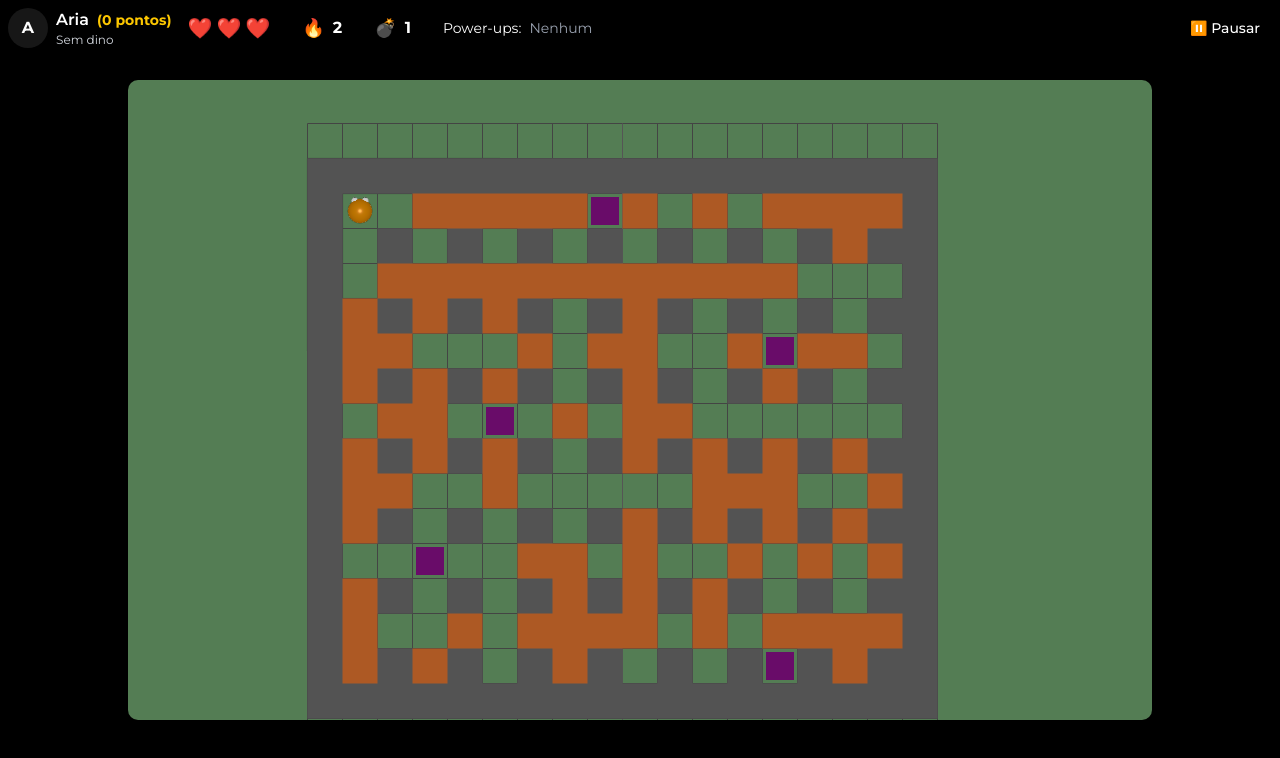
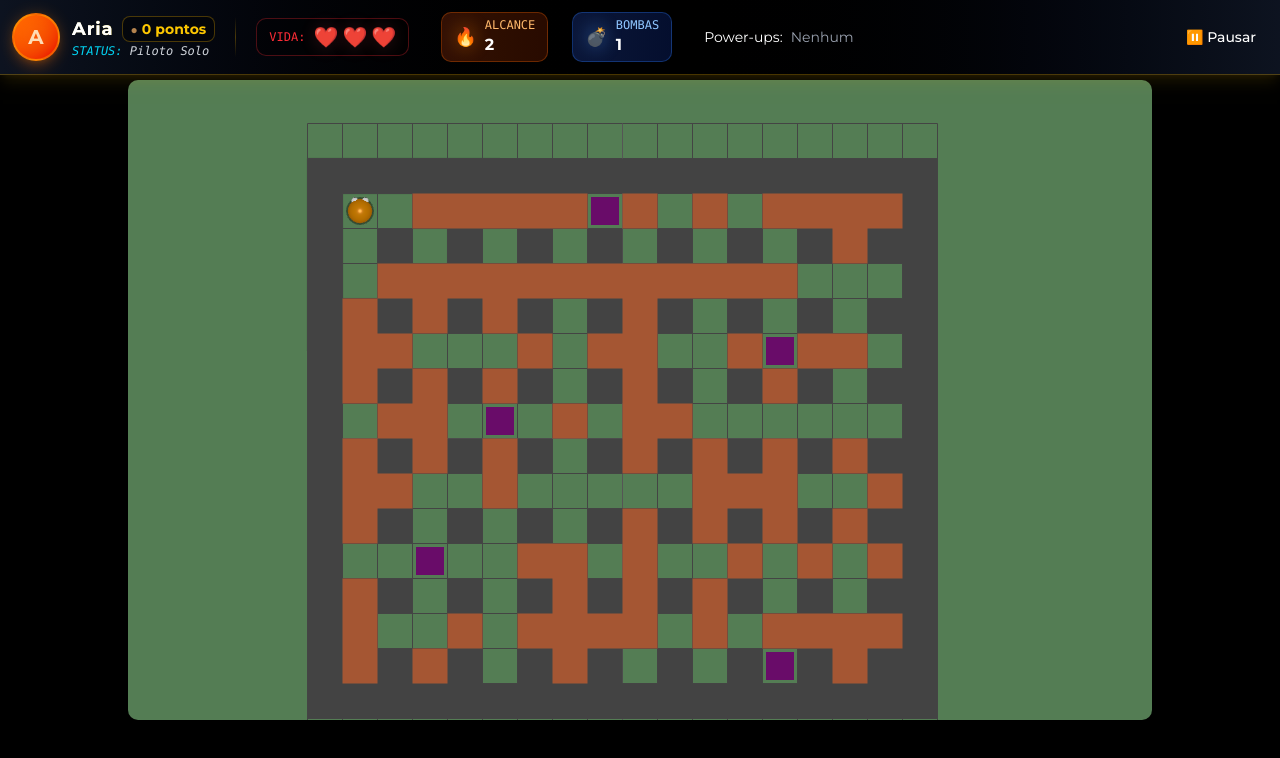
Before and after one commit to alexjou/bombriders, a React (Vite) app: page /game in a window 1280 px wide. Both pictures are taken after a click on the button "Iniciar Jogo". Shown: the top 758 px of the page. Built offline with nearby package versions, Linux system fonts and the light colour scheme.

Commit message:
melhorando layout

```diff
--- a/src/game/components/ui/GameHUD.jsx
+++ b/src/game/components/ui/GameHUD.jsx
@@ -26,56 +26,87 @@ const GameHUD = ({ player, onPause }) => {
   }, [player.score, prevScore]);
   return (
     <div className="fixed inset-0 pointer-events-none">
-      {/* Barra superior com informações do jogador */}
-      <div className="absolute top-0 left-0 right-0 bg-black bg-opacity-50 p-2 flex justify-between items-center">
+      {/* Barra superior com informações do jogador - Nova UI temática */}
+      <div className="absolute top-0 left-0 right-0 bg-gradient-to-r from-gray-900/80 via-black/90 to-gray-900/80 backdrop-blur-sm p-3 border-b border-yellow-500/30 shadow-lg shadow-yellow-500/10 flex justify-between items-center">
         <div className="flex items-center gap-4">
-          {/* Personagem com Score */}
-          <div className="flex items-center gap-2">
-            <div className="w-10 h-10 rounded-full bg-primary flex items-center justify-center text-white font-bold">
-              {player.character.charAt(0)}
+          {/* Personagem com Score - Design futurista */}
+          <div className="flex items-center gap-3">
+            <div className="w-12 h-12 rounded-full bg-gradient-to-br from-orange-500 to-red-600 flex items-center justify-center text-white font-bold relative border-2 border-yellow-400/40 shadow-lg shadow-orange-500/20">
+              <span className="text-xl">{player.character.charAt(0)}</span>
+              {/* Efeito de brilho */}
+              <div className="absolute inset-0 rounded-full bg-orange-400 opacity-30 blur-sm"></div>
             </div>
             <div>
               <div className="flex items-center gap-2">
-                <span className="text-white font-semibold">{player.character}</span>
-                <span className="text-yellow-400 font-bold text-sm relative">
-                  ({player.score} pontos)
+                <span className="text-white font-bold text-lg tracking-wider bg-clip-text text-transparent bg-gradient-to-r from-yellow-100 to-yellow-300">
+                  {player.character}
+                </span>
+                <span className="text-yellow-400 font-bold text-sm bg-black/40 px-2 py-0.5 rounded-md border border-yellow-500/30 relative">
+                  <span className="text-xs text-orange-300 mr-1 opacity-70">●</span>
+                  {player.score} pontos
                   {/* Animação quando o score aumenta */}
                   {showScoreAnimation && (
-                    <span className="absolute -top-5 -right-2 text-green-400 font-bold animate-bounce">
+                    <span className="absolute -top-5 -right-2 text-green-400 font-bold animate-bounce px-2 py-0.5 bg-black/60 rounded-md">
                       +100!
                     </span>
                   )}
                 </span>
               </div>
-              <div className="text-xs text-gray-300">
-                {player.currentDino ? `+ ${player.currentDino}` : 'Sem dino'}
+              <div className="text-xs text-gray-300 font-mono italic">
+                <span className="text-cyan-400">STATUS:</span> {player.currentDino ? `${player.currentDino}` : 'Piloto Solo'}
               </div>
             </div>
           </div>
 
-          {/* Vidas */}
-          <div className="flex items-center gap-1">
+          {/* Separador visual */}
+          <div className="h-10 w-px bg-gradient-to-b from-transparent via-yellow-500/30 to-transparent mx-1"></div>
+
+          {/* Vidas - Design aprimorado */}
+          <div className="flex items-center gap-1 bg-black/30 px-3 py-1 rounded-lg border border-red-500/30">
+            <div className="text-red-500 text-xs font-mono mr-1">VIDA:</div>
             {Array.from({ length: player.lives }).map((_, i) => (
-              <div key={i} className="text-red-500 text-xl">❤️</div>
+              <div key={i} className="text-red-500 text-xl relative">
+                <span className="animate-pulse">❤️</span>
+                <div className="absolute inset-0 rounded-full bg-red-400 opacity-10 blur-sm"></div>
+              </div>
+            ))}
+            {/* Posições vazias para vidas perdidas */}
+            {Array.from({ length: Math.max(0, 3 - player.lives) }).map((_, i) => (
+              <div key={i} className="text-gray-600 text-xl opacity-40">❤️</div>
             ))}
           </div>
 
-          {/* Power-ups - Alcance de bombas com ícone */}
-          <div className="flex items-center gap-2 ml-4">
-            <div className="text-orange-400 text-lg">🔥</div>
-            <div className="text-white font-bold">{player.bombRange || 2}</div>
+          {/* Power-ups - Alcance de bombas com design futurista */}
+          <div className="flex items-center gap-2 ml-4 bg-gradient-to-r from-orange-900/40 to-orange-700/20 px-3 py-1 rounded-lg border border-orange-500/30">
+            <div className="text-orange-400 text-lg relative">
+              🔥
+              <div className="absolute inset-0 rounded-full bg-orange-400 opacity-20 blur-sm"></div>
+            </div>
+            <div className="flex flex-col">
+              <div className="text-xs text-orange-300 font-mono">ALCANCE</div>
+              <div className="text-white font-bold">{player.bombRange || 2}</div>
+            </div>
           </div>
 
-          {/* Power-ups - Máximo de bombas com ícone */}
-          <div className="flex items-center gap-2 ml-4">
-            <div className="text-blue-400 text-lg">💣</div>
-            <div className="text-white font-bold">{player.bombs || 1}</div>
+          {/* Power-ups - Máximo de bombas com design futurista */}
+          <div className="flex items-center gap-2 ml-2 bg-gradient-to-r from-blue-900/40 to-blue-700/20 px-3 py-1 rounded-lg border border-blue-500/30">
+            <div className="text-blue-400 text-lg relative">
+              💣
+              <div className="absolute inset-0 rounded-full bg-blue-400 opacity-20 blur-sm"></div>
+            </div>
+            <div className="flex flex-col">
+              <div className="text-xs text-blue-300 font-mono">BOMBAS</div>
+              <div className="text-white font-bold">{player.bombs || 1}</div>
+            </div>
           </div>
 
-          {/* Status de invencibilidade */}
+          {/* Status de invencibilidade com design futurista */}
           {player.isInvincible && (
-            <div className="ml-4 text-yellow-300 animate-pulse font-bold">
-              INVENCÍVEL
+            <div className="ml-2 bg-gradient-to-r from-yellow-900/50 to-yellow-700/30 px-3 py-1 rounded-lg border border-yellow-400/50 flex items-center">
+              <div className="w-2 h-2 rounded-full bg-yellow-400 animate-ping mr-2"></div>
+              <div className="text-yellow-300 animate-pulse font-bold">
+                INVENCÍVEL
+              </div>
             </div>
           )}
 
--- a/src/pages/PageGame/Block.tsx
+++ b/src/pages/PageGame/Block.tsx
@@ -1,5 +1,6 @@
-import React, { useRef } from 'react';
+import React, { useRef, useState } from 'react';
 import * as THREE from 'three';
+import { useFrame } from '@react-three/fiber';
 import { CellType } from './types'; // Import CellType
 
 interface BlockProps {
@@ -9,30 +10,61 @@ interface BlockProps {
 
 const Block: React.FC<BlockProps> = ({ position, type }) => {
   const meshRef = useRef<THREE.Mesh>(null!);
+  const [hovered, setHovered] = useState(false);
+
+  // Adiciona leves animações aos blocos destrutíveis
+  useFrame((state) => {
+    if (type === CellType.DESTRUCTIBLE_BLOCK && meshRef.current) {
+      // Leve flutuação para blocos destrutíveis
+      meshRef.current.position.y = position[1] + Math.sin(state.clock.elapsedTime * 1.5) * 0.03;
+    }
+  });
 
   let blockColor = 'gray'; // Default color
-  const blockOpacity = 1; // Corrigido para const
+  let blockEmissive = new THREE.Color(0x000000);
+  const blockOpacity = 1;
   let blockRoughness = 0.5;
   let blockMetalness = 0.2;
+  let blockHeight = 1; // Altura padrão do bloco
+  let blockTexture = null;
 
   if (type === CellType.SOLID_BLOCK) {
-    blockColor = '#606060'; // Cinza escuro para blocos sólidos
+    blockColor = '#505050'; // Cinza escuro mais atraente para blocos sólidos
     blockRoughness = 0.7;
+    blockMetalness = 0.3;
+    blockHeight = 1;
+  } else if (type === CellType.DESTRUCTIBLE_BLOCK) {
+    blockColor = '#CD6839'; // Cor de tijolo mais vibrante para blocos destrutíveis
+    blockRoughness = 0.8;
     blockMetalness = 0.1;
-  } else if (type === CellType.DESTRUCTIBLE_BLOCK) {
-    blockColor = '#D2691E'; // Cor de tijolo/chocolate para blocos destrutíveis
-    blockRoughness = 0.8;
-    blockMetalness = 0.0;
+    blockEmissive = hovered ? new THREE.Color(0x331100) : new THREE.Color(0x110500);
+    blockHeight = 0.95; // Ligeiramente menor
   }
-
   return (
-    <mesh position={position} ref={meshRef} castShadow receiveShadow>
-      <boxGeometry args={[1, 1, 1]} />
+    <mesh
+      position={position}
+      ref={meshRef}
+      castShadow
+      receiveShadow
+      onPointerOver={() => setHovered(true)}
+      onPointerOut={() => setHovered(false)}
+    >
+      <boxGeometry args={[1, blockHeight, 1]} />
       <meshStandardMaterial
         color={blockColor}
         opacity={blockOpacity}
         roughness={blockRoughness}
         metalness={blockMetalness}
+        emissive={blockEmissive}
+        // Adiciona detalhes visuais aos blocos
+        {...(type === CellType.SOLID_BLOCK && {
+          bumpScale: 0.02,
+          flatShading: true
+        })}
+        {...(type === CellType.DESTRUCTIBLE_BLOCK && {
+          bumpScale: 0.05,
+          flatShading: false
+        })}
       />
     </mesh>
   );
--- a/src/pages/PageGame/Player.tsx
+++ b/src/pages/PageGame/Player.tsx
@@ -200,25 +200,52 @@ const Player: React.FC<PlayerProps> = ({
       }
     }
   });
-
   return (
     <group ref={meshRef} position={currentPosition.current.toArray()}>
+      {/* Efeito de sombra projetada */}
+      <mesh
+        position={[0, -0.48, 0]}
+        rotation={[-Math.PI / 2, 0, 0]}
+        receiveShadow
+      >
+        <circleGeometry args={[0.4, 24]} />
+        <meshBasicMaterial
+          color="#000000"
+          opacity={0.35}
+          transparent={true}
+          depthWrite={false}
+        />
+      </mesh>
+
       {/* Corpo principal do jogador */}
       <mesh
         castShadow
         receiveShadow
         rotation={[rotationRef.current.x, rotationRef.current.y, rotationRef.current.z]}
       >
-        <capsuleGeometry args={[0.35, 0.5, 6, 20]} /> {/* Geometria de alta qualidade */}
+        <capsuleGeometry args={[0.35, 0.5, 6, 20]} />
         <meshStandardMaterial
           ref={materialRef}
-          color="#FFA500"
+          color={isInvincible ? "#FFD700" : "#FFA500"} // Dourado quando invencível
           roughness={0.25}
-          metalness={0.25}
-          emissive="#FF4500"
-          emissiveIntensity={isMoving.current ? 0.15 : 0.05} // Brilho sutil durante movimento
+          metalness={isInvincible ? 0.7 : 0.25} // Mais metálico quando invencível
+          emissive={isInvincible ? "#FFFF00" : "#FF4500"}
+          emissiveIntensity={isInvincible ? 0.4 : (isMoving.current ? 0.15 : 0.05)}
         />
       </mesh>
+
+      {/* Efeito de brilho ao redor quando invencível */}
+      {isInvincible && (
+        <mesh>
+          <sphereGeometry args={[0.55, 16, 16]} />
+          <meshBasicMaterial
+            color="#FFFF00"
+            opacity={0.2}
+            transparent={true}
+            depthWrite={false}
+          />
+        </mesh>
+      )}
 
       {/* Adiciona olhos para dar personalidade e orientação visual */}
       <mesh position={[0.15, 0.3, -0.29]} scale={0.1}>
```
